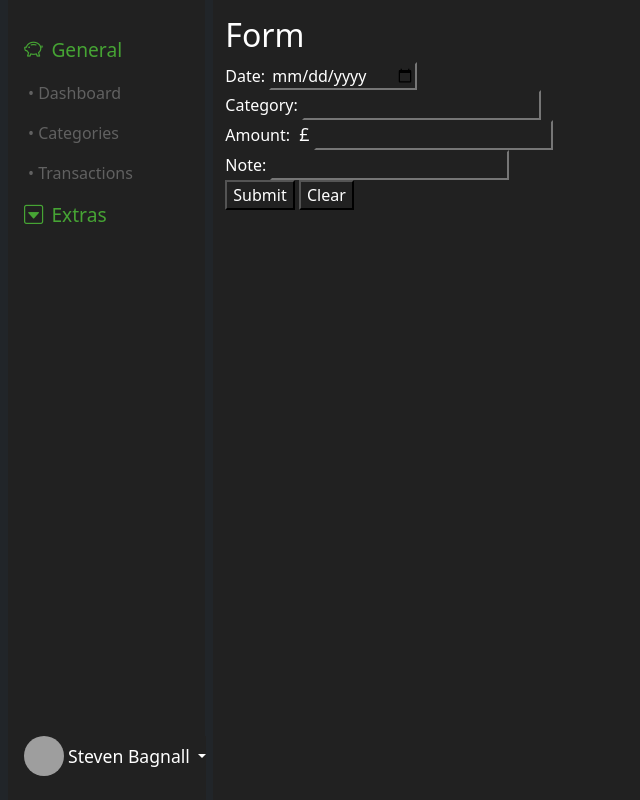
After one commit to expenses-Stee-Rashee/expenses-tracker, a Flask app: page /transactions in a window 1280 px wide. The commit adds this page. Shown: the whole page, without its empty margins (0-640 px from the left). Run offline with Flask 2, Linux system fonts and the light colour scheme; some libraries are stand-ins or nearby versions; grey boxes are pictures that could not be loaded.

Commit message:
rough form set up, route created for post request

```diff
--- a/main.py
+++ b/main.py
@@ -1,4 +1,5 @@
 from flask import Flask, render_template, request
+import requests
 
 app = Flask(__name__)
 
@@ -7,5 +8,29 @@ app = Flask(__name__)
 def home():
     return render_template("index.html")
 
+@app.route('/transactions', methods=['GET', 'POST'])
+def transactions():
+    if request.method == 'POST':
+        date = request.form['date']
+        category = request.form['category']
+        amount = request.form['amount']
+        note = request.form['note']
+
+        response = requests.post('https://api.example.com/transactions', data ={
+            'date': date,
+            'category': category,
+            'amount': amount,
+            'note': note
+        })
+
+        if response.ok:
+            return 'Transaction Added'
+        else:
+            return 'Failed to add transaction'
+
+    else:
+        return render_template("transactions.html")
+
+
 if __name__ == "__main__":
     app.run(debug=True)
--- a/static/css/main.css
+++ b/static/css/main.css
@@ -28,3 +28,9 @@ i {
 #menu {
   margin-top: 20px;
 }
+
+/* INPUT FORM */
+.currency {
+  font-size: 18px;
+  margin-left: 5px;
+}
--- a/templates/base.html
+++ b/templates/base.html
@@ -49,7 +49,7 @@
                   data-bs-parent="#menu"
                 >
                   <li class="w-100">
-                    <a href="#" class="nav-link px-0">
+                    <a href="/" class="nav-link px-0">
                       <span class="d-none d-sm-inline bp">• Dashboard</span>
                     </a>
                   </li>
@@ -59,7 +59,7 @@
                     </a>
                   </li>
                   <li>
-                    <a href="#" class="nav-link px-0">
+                    <a href="/transactions" class="nav-link px-0">
                       <span class="d-none d-sm-inline bp">• Transactions</span>
                     </a>
                   </li>
--- /dev/null
+++ b/templates/transactions.html
@@ -0,0 +1,34 @@
+{% extends "base.html" %}
+<!-- Title -->
+{% block title %}Transactions{% endblock %}
+<!-- Block -->
+{% block content %}
+<main>
+  <article>
+    <h2>Form</h2>
+    <form method="POST" action="https://api.example.com/transactions">
+      <label for="name">Date:</label>
+      <input type="date" id="date" name="date" required /><br />
+
+      <label for="category">Category:</label>
+      <input type="text" id="category" name="category" required /><br />
+
+      <label for="amount">Amount:</label>
+      <span class="currency">£</span>
+      <input
+        type="number"
+        id="amount"
+        name="amount"
+        step="0.01"
+        required
+      /><br />
+
+      <label for="phone">Note:</label>
+      <input type="text" id="note" name="note" /><br />
+
+      <input type="submit" value="Submit" />
+      <button type="reset">Clear</button>
+    </form>
+  </article>
+</main>
+{% endblock %}
```
